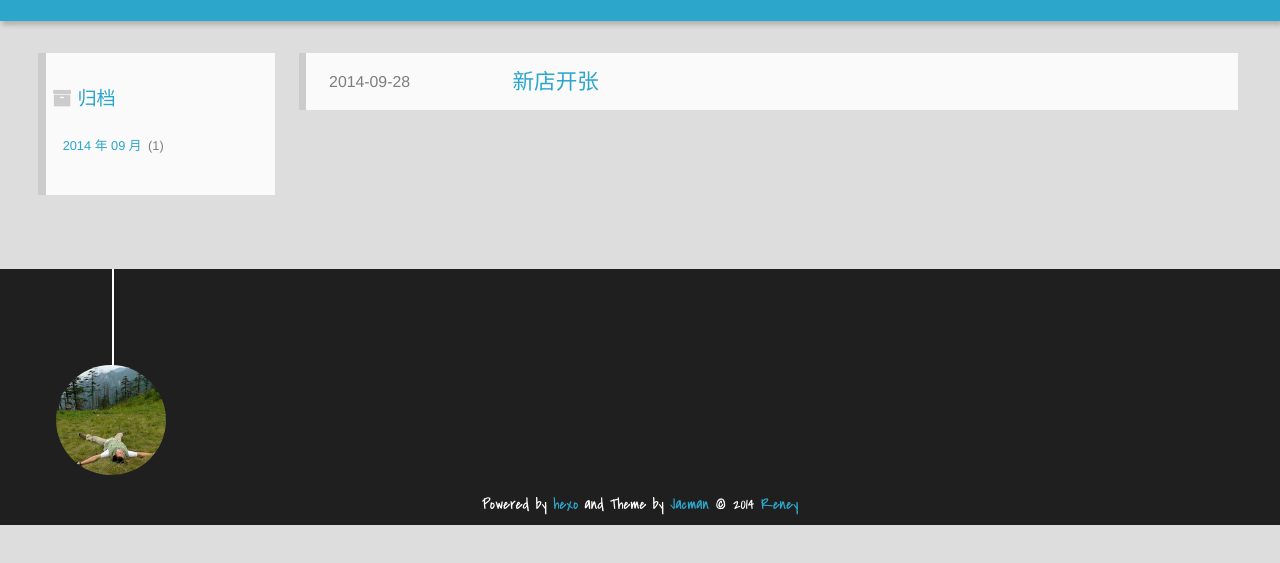
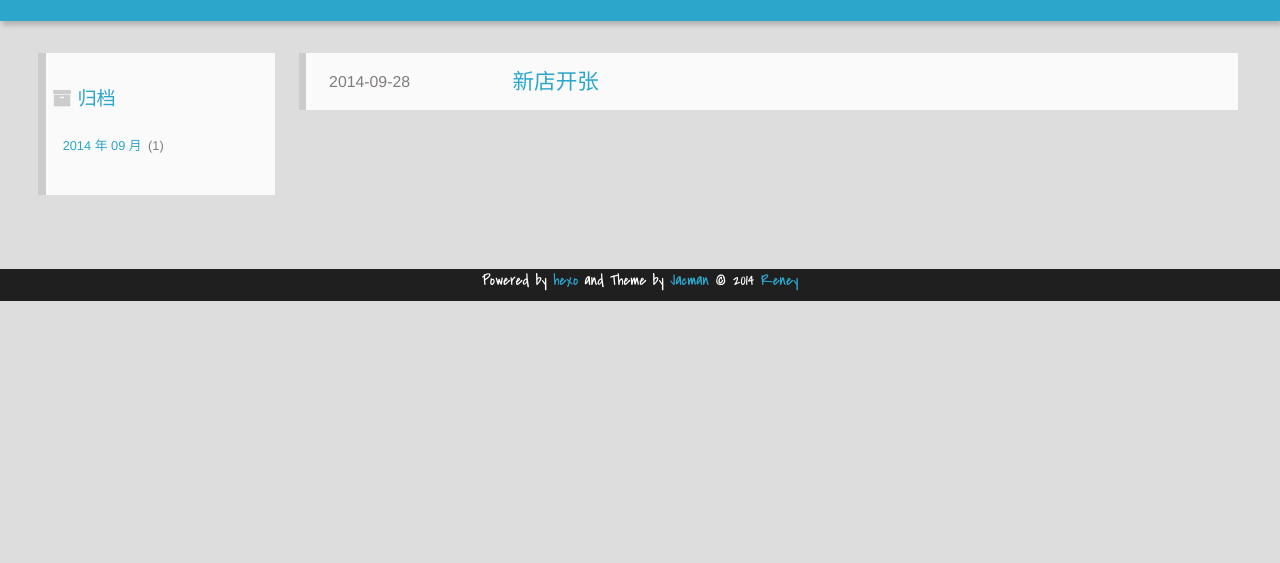
Before and after one commit to Reney/Reney.github.io, a plain HTML site: page archives/index.html in a window 1280 px wide. Shown: the part 187-750 px from the top of the page. Drawn offline with Linux system fonts and the light colour scheme.

Commit message:
Site updated: 2014-09-29 07:32:43

```diff
--- a/archives/index.html
+++ b/archives/index.html
@@ -98,11 +98,6 @@
       </div>
       <footer><div id="footer" >
 
-	<div class="line">
-		<span></span>
-		<div class="author"></div>
-	</div>
-
 
 	<div class="social-font" class="clearfix">
 
--- a/atom.xml
+++ b/atom.xml
@@ -4,7 +4,7 @@
   <subtitle><![CDATA[千江有水千江月，万里无云万里天]]></subtitle>
   <link href="/atom.xml" rel="self"/>
   <link href="http://Reney.github.io/"/>
-  <updated>2014-09-28T15:15:38.558Z</updated>
+  <updated>2014-09-28T23:31:08.596Z</updated>
   <id>http://Reney.github.io/</id>
 
   <author>
```
Also changed, not shown: 2014/09/28/2014-9-28-my-first-post/index.html (+0 -5 lines), archives/2014/09/index.html (+0 -5 lines), archives/2014/index.html (+0 -5 lines), categories/慢生活/index.html (+0 -5 lines), index.html (+0 -5 lines), tags/第一次/index.html (+0 -5 lines).
